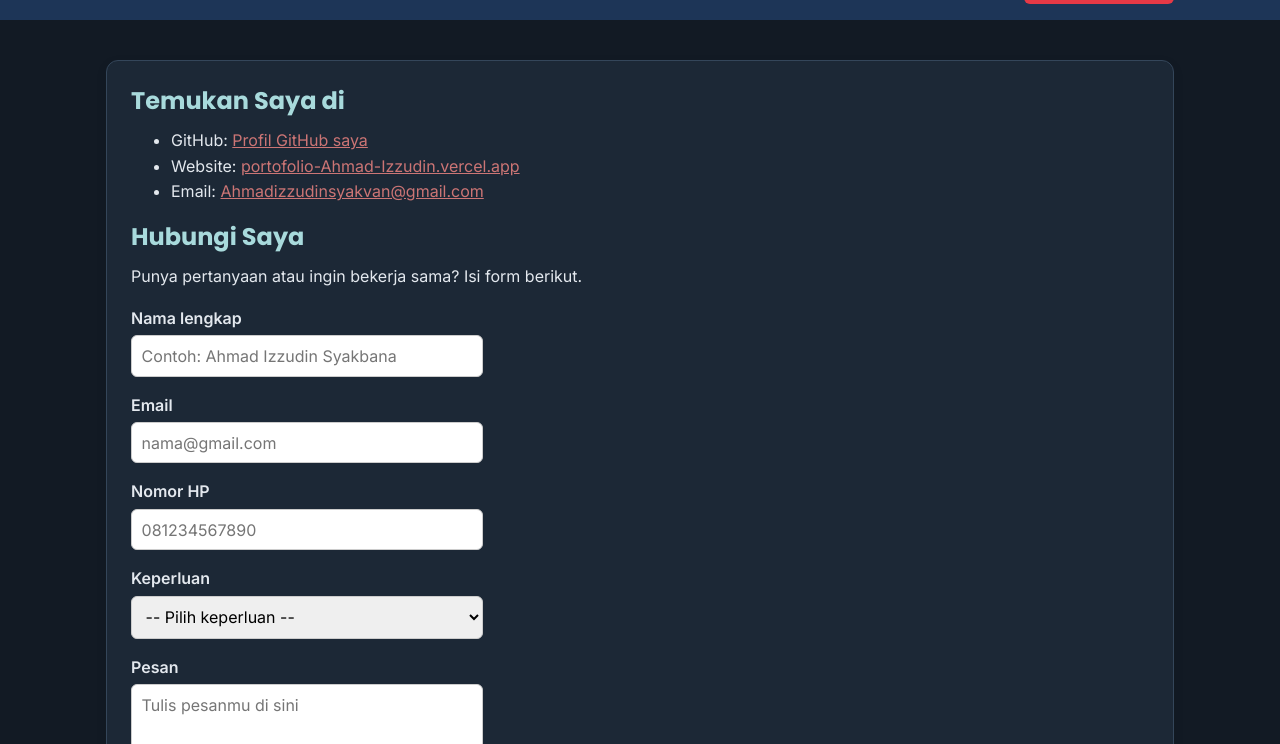
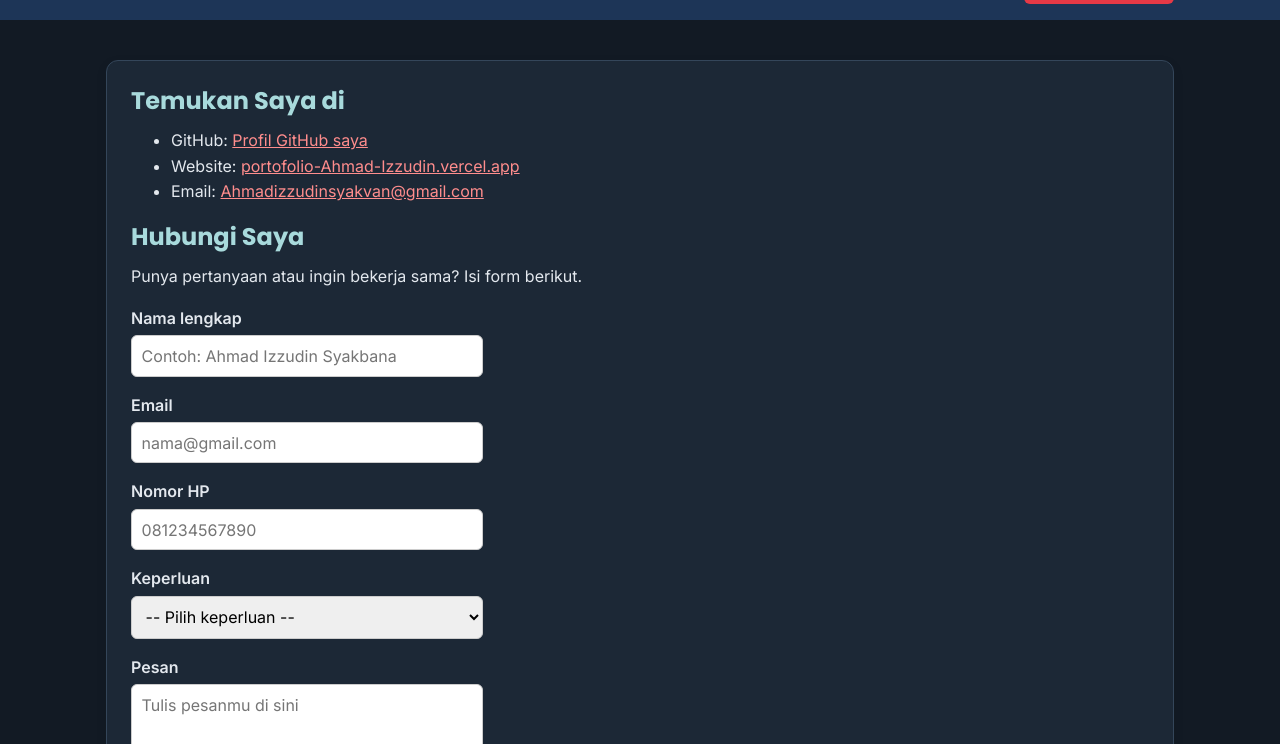
Before and after one commit to AhmadIzzudinsyakbana0/portofilio-Ahmad.Izzudin, a plain HTML site: page kontak.html in a window 1280 px wide. Both pictures are taken after a click on the button "Mode Gelap". Shown: the part 56-800 px from the top of the page. Drawn offline with Linux system fonts and the light colour scheme.

Commit message:
Ubig perubahan

```diff
--- a/css/style.css
+++ b/css/style.css
@@ -294,7 +294,7 @@ footer a {
 body.gelap {
   --warna-utama: #0B1526;
   --warna-judul: #A8DADC;
-  --warna-tautan: #cc7575;
+  --warna-tautan: #ff8d8d;
   --warna-latar: #121A24;
   --warna-teks: #E3E8EE;
   --warna-kartu: #1C2836;
```
